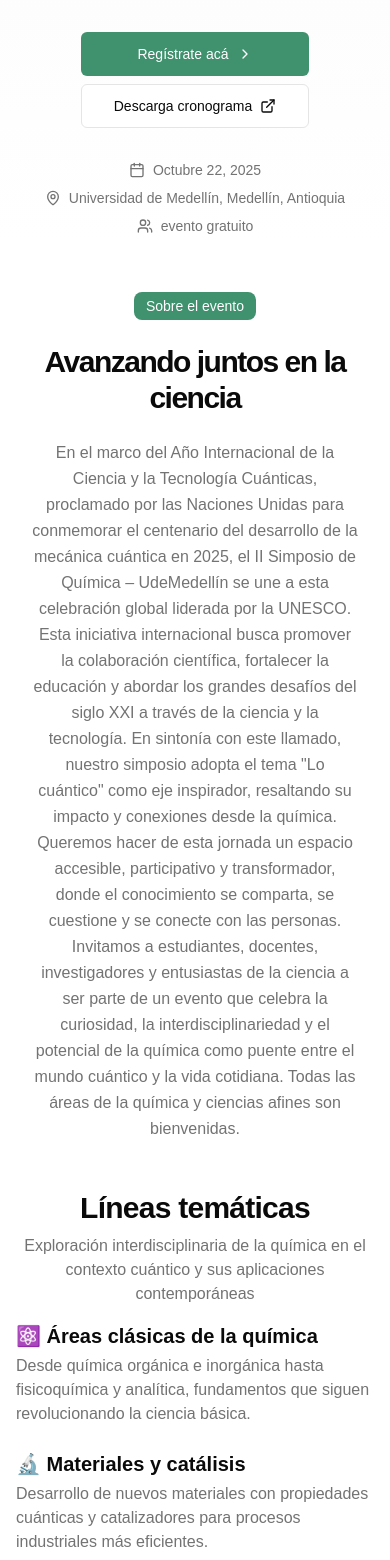
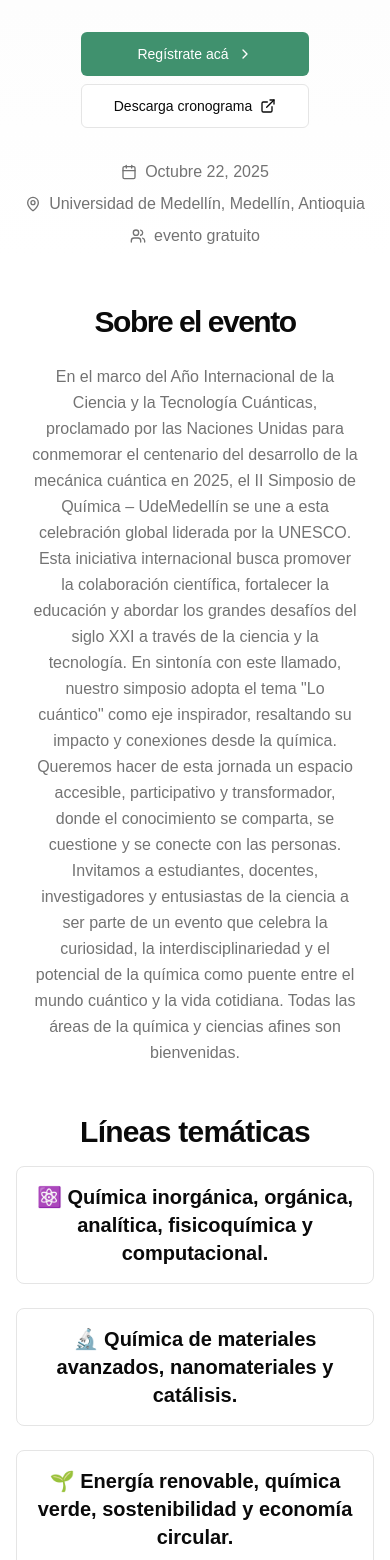
Before and after one commit to eli12gran/siqui, a Next.js app: page / in a window 390 px wide. Shown: the part 440-2000 px from the top of the page. Built offline with nearby package versions, Linux system fonts and the light colour scheme.

Commit message:
Additional style modifications

```diff
--- a/app/page.tsx
+++ b/app/page.tsx
@@ -95,7 +95,7 @@ export default function ScientificEventPage() {
               </div>
 
               {/* Details Row */}
-              <div className="flex flex-col gap-2 text-sm text-muted-foreground md:flex-row md:gap-6 justify-center items-center">
+              <div className="flex flex-col gap-2 text-lm text-muted-foreground md:flex-row md:gap-6 justify-center items-center">
                 <div className="flex items-center gap-2">
                   <Calendar className="h-4 w-4" />
                   <span>Octubre 22, 2025</span>
@@ -119,11 +119,8 @@ export default function ScientificEventPage() {
           <div className="container px-4 md:px-6">
             <div className="flex flex-col items-center justify-center space-y-4 text-center">
               <div className="space-y-6 max-w-5xl mx-auto px-4 md:px-6">
-  <div className="inline-block rounded-lg bg-primary px-3 py-1 text-sm text-primary-foreground">
-    Sobre el evento
-  </div>
-  <h2 className="text-3xl font-bold tracking-tighter sm:text-5xl">Avanzando juntos en la ciencia</h2>
-  <p className="text-muted-foreground md:text-xl leading-relaxed">
+                <h2 className="text-3xl font-bold tracking-tighter sm:text-4xl">Sobre el evento</h2>
+                <p className="text-muted-foreground md:text-xl leading-relaxed">
                   En el marco del Año Internacional de la Ciencia y la Tecnología Cuánticas, proclamado por las Naciones Unidas para conmemorar
                   el centenario del desarrollo de la mecánica cuántica en 2025, el II Simposio de Química – UdeMedellín se une a esta celebración global liderada por la UNESCO.
                   Esta iniciativa internacional busca promover la colaboración científica, fortalecer la educación y abordar los grandes desafíos del
@@ -141,52 +138,32 @@ export default function ScientificEventPage() {
                 <div className="flex flex-col justify-center space-y-4 max-w-3xl">
                   <div className="space-y-2">
                     <h2 className="text-3xl font-bold tracking-tight">Líneas temáticas</h2>
-                    <p className="text-muted-foreground">
-                      Exploración interdisciplinaria de la química en el contexto cuántico y sus aplicaciones contemporáneas
-                    </p>
                   </div>
-                  <ul className="grid gap-6">
-                    <li>
-                      <div className="grid gap-1">
-                        <h3 className="text-xl font-bold text-left">⚛️​ Áreas clásicas de la química</h3>
-                        <p className="text-muted-foreground text-left">
-                          Desde química orgánica e inorgánica hasta fisicoquímica y analítica, fundamentos que siguen revolucionando la ciencia básica.
-                        </p>
+                  <div className="grid gap-6 sm:grid-cols-2 lg:grid-cols-1">
+                    {[
+                      {
+                        name: "⚛️​ Química inorgánica, orgánica, analítica, fisicoquímica y computacional.",
+                      },
+                      {
+                        name: "🔬​ Química de materiales avanzados, nanomateriales y catálisis.",
+                      },
+                      {
+                        name: "🌱​ Energía renovable, química verde, sostenibilidad y economía circular.",
+                      },
+                      {
+                        name: "💡 Innovación, educación e impacto social de la química.",
+                      },
+                      {
+                        name: "🏭 Aplicaciones industriales, políticas científicas y regulación en tecnologías químicas.",
+                      },
+                    ].map((member, index) => (
+                      <div key={index} className="flex items-center gap-4 rounded-lg border p-4 transition-shadow duration-200 hover:shadow-lg transform hover:scale-[1.01]">
+                        <div>
+                          <h4 className="text-xl font-bold">{member.name}</h4>
+                        </div>
                       </div>
-                    </li>
-                    <li>
-                      <div className="grid gap-1">
-                        <h3 className="text-xl font-bold text-left">🔬​ Materiales y catálisis</h3>
-                        <p className="text-muted-foreground text-left">
-                          Desarrollo de nuevos materiales con propiedades cuánticas y catalizadores para procesos industriales más eficientes.
-                        </p>
-                      </div>
-                    </li>
-                    <li>
-                      <div className="grid gap-1">
-                        <h3 className="text-xl font-bold text-left">🌱​ Sostenibilidad</h3>
-                        <p className="text-muted-foreground text-left">
-                          Soluciones químicas para desafíos ambientales, economía circular y procesos sustentables alineados con los ODS.
-                        </p>
-                      </div>
-                    </li>
-                    <li>
-                      <div className="grid gap-1">
-                        <h3 className="text-xl font-bold text-left">💡 Innovación, Educación e Impacto Social</h3>
-                        <p className="text-muted-foreground text-left">
-                          Pedagogía de la química cuántica y su rol en la transformación social, con enfoque en divulgación científica.
-                        </p>
-                      </div>
-                    </li>
-                    <li>
-                      <div className="grid gap-1">
-                        <h3 className="text-xl font-bold text-left">🏭 Aplicaciones industriales</h3>
-                        <p className="text-muted-foreground text-left">
-                          Transferencia tecnológica de desarrollos cuánticos a sectores productivos como farmacéutica, energía y nanotecnología.
-                        </p>
-                      </div>
-                    </li>
-                  </ul>
+                    ))}
+                  </div>
                 </div>
               </div>
             </div>
@@ -198,9 +175,6 @@ export default function ScientificEventPage() {
           <div className="container px-4 md:px-6">
             <div className="flex flex-col items-center justify-center space-y-4 text-center">
               <div className="space-y-2">
-                <div className="inline-block rounded-lg bg-primary px-3 py-1 text-sm text-primary-foreground">
-                  Conferencistas
-                </div>
                 <h2 className="text-3xl font-bold tracking-tighter sm:text-5xl">Conferencistas Invitados</h2>
               </div>
             </div>
@@ -217,25 +191,7 @@ export default function ScientificEventPage() {
                   role: "Especialista I+D Síntesis y mezclas",
                   institution: "Andercol S.A.S.",
                   image: "/johnatan_diosa.jpg?height=300&width=300",
-                },
-                // {
-                //   name: "Dr. Maria Rodriguez",
-                //   role: "Quantum Hardware Engineer",
-                //   institution: "IBM Quantum",
-                //   image: "/placeholder.svg?height=300&width=300",
-                // },
-                // {
-                //   name: "Dr. Robert Kim",
-                //   role: "Quantum Information Theorist",
-                //   institution: "Caltech",
-                //   image: "/placeholder.svg?height=300&width=300",
-                // },
-                // {
-                //   name: "Prof. Sarah Johnson",
-                //   role: "Quantum Applications Researcher",
-                //   institution: "Harvard University",
-                //   image: "/placeholder.svg?height=300&width=300",
-                // },
+                }
               ].map((speaker, index) => (
                 <Card key={index} className="overflow-hidden">
                   <div className="aspect-square overflow-hidden">
@@ -263,12 +219,9 @@ export default function ScientificEventPage() {
           <div className="container px-4 md:px-6">
             <div className="flex flex-col items-center justify-center space-y-4 text-center">
               <div className="space-y-2">
-                <div className="inline-block rounded-lg bg-primary px-3 py-1 text-sm text-primary-foreground">
-                  Comités
-                </div>
                 <h2 className="text-3xl font-bold tracking-tighter sm:text-5xl">Comités de SIQUI 2025</h2>
                 <p className="max-w-[900px] text-muted-foreground md:text-xl/relaxed lg:text-base/relaxed xl:text-xl/relaxed">
-                Conozca a los distinguidos expertos que revisan las presentaciones y organizan el evento.
+                Conozca a los reconocidos expertos que revisan las presentaciones y organizan el evento.
                 </p>
               </div>
             </div>
@@ -280,12 +233,6 @@ export default function ScientificEventPage() {
                   <div className="grid gap-6 sm:grid-cols-2 lg:grid-cols-3">
                     {[
                       {
-                        name: "PhD. Nancy Acelas",
-                        role: "Semillero de Investigación Materiales con Impacto",
-                        affiliation: "Universidad de Medellín",
-                        image: "/nancy_arelas.jpg?height=150&width=150",
-                      },
-                      {
                         name: "PhD. María Angélica Forgionny",
                         role: "Semillero de Investigación Materiales con Impacto",
                         affiliation: "Universidad de Medellín",
@@ -296,6 +243,30 @@ export default function ScientificEventPage() {
                         role: "Semillero de Investigación Materiales con Impacto",
                         affiliation: "Universidad de Medellín",
                         image: "/carlos.jpg?height=150&width=150",
+                      },
+                      {
+                        name: "PhD. Nancy Acelas",
+                        role: "Semillero de Investigación Materiales con Impacto",
+                        affiliation: "Universidad de Medellín",
+                        image: "/nancy_arelas.jpg?height=150&width=150",
+                      },
+                      {
+                        name: "PhD. Ricardo Torres",
+                        role: "Pendiente",
+                        affiliation: "Universidad de Antioquia",
+                        image: "/placeholder.jpg?height=150&width=150",
+                      },
+                      {
+                        name: "PhD. Farid Cortés",
+                        role: "Pendiente",
+                        affiliation: "Universidad Nacional de Colombia",
+                        image: "/placeholder.jpg?height=150&width=150",
+                      },
+                      {
+                        name: "PhD. Camilo Franco",
+                        role: "Pendiente",
+                        affiliation: "Universidad Nacional de Colombia",
+                        image: "/placeholder.jpg?height=150&width=150",
                       },
                     ].map((member, index) => (
                       <div key={index} className="flex items-center gap-4 rounded-lg border p-4">
@@ -319,7 +290,7 @@ export default function ScientificEventPage() {
                 {/*Program Committee*/}
                 <div>
                   <h3 className="mb-6 text-center text-2xl font-bold">Comité Logístico</h3>
-                  <div className="grid gap-6 sm:grid-cols-2 lg:grid-cols-3">
+                  <div className="grid gap-6 sm:grid-cols-2 lg:grid-cols-2">
                     {[
                       {
                         name: "Valentina Miranda",
@@ -389,11 +360,26 @@ export default function ScientificEventPage() {
                         name: "Gina Hincapié",
                         affiliation: "Universidad Nacional de Colombia (Bogotá)",
                       },
+                      {
+                        name: "Natalia Súarez",
+                        affiliation: "Universidad de Antioquia",
+                      },
+                      {
+                        name: "Viviana Ospina",
+                        affiliation: "Universitá del Piemonte Orientale, Italia",
+                      },
+                      {
+                        name: "Sol Milena Mejía Chica",
+                        affiliation: "Universidad Javeriana",
+                      },
+                      {
+                        name: "Alejandro Vasquez",
+                        affiliation: "Universidad Arturo Prat, Chile",
+                      },
                     ].map((member, index) => (
                       <div key={index} className="flex items-center gap-4 rounded-lg border p-4">
                         <div>
                           <h4 className="font-bold">{member.name}</h4>
-                          <p className="text-sm text-muted-foreground">{member.role}</p>
                           <p className="text-xs">{member.affiliation}</p>
                         </div>
                       </div>
```
